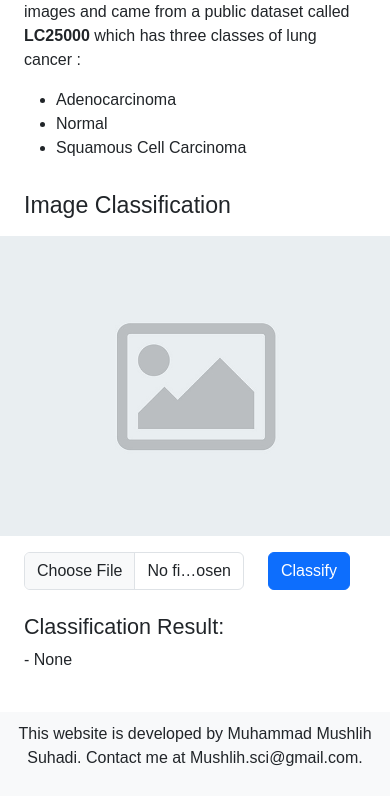
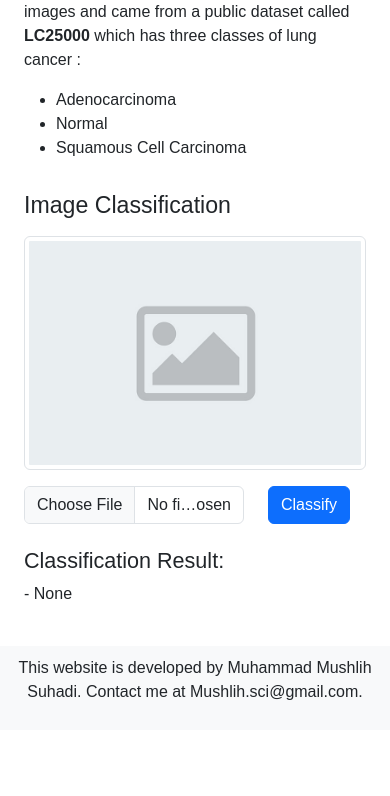
Before and after one commit to Mushlihs/Lung-Histo-Classification, a Django app: page / in a window 390 px wide; the page is wider, and only the part inside the window is pictured. Shown: the part 437-1233 px from the top of that part. After the commit the page ends 1137 px from the top of that part, so only its background shows below. Run offline with Django 4.2, Linux system fonts and the light colour scheme; some libraries are stand-ins or nearby versions.

Commit message:
fix layout and and ajax post request

```diff
--- a/classify/views.py
+++ b/classify/views.py
@@ -1,5 +1,5 @@
 from django.shortcuts import render
-from django.http import HttpResponse
+from django.http import JsonResponse,HttpResponse
 from django.conf import settings
 from django.core.files.storage import default_storage
 import os
@@ -12,13 +12,13 @@ def index(request):
         f=request.FILES['sentFile']
         original = readimg(f)
         col=""
-        label, col = klasifikasi(settings.MYMODEL, original, col)
+        label, col = klasifikasi(settings.LUNGMODEL, original, col)
 
-        response = {}
-        response['name'] = str(label)
-        response['img'] = f.read
-        response['color'] = col
-        return render(request,'index.html', response)
+        response = {
+            "name":str(label),
+            "col":col
+        }
+        return JsonResponse(response)
     else:
         return render(request,'index.html')
 
@@ -44,12 +44,12 @@ def klasifikasi(model, image, col):
     y_prediksi=np.argmax(prediksi, axis=1)[0]
     kelas=["Adenocarsinoma","Normal","Squamous Cell Carcinoma"]
     if y_prediksi == 0:
-        col="orange"
+        col="warning"
         out=kelas[0]
     elif y_prediksi == 1:
-        col="green"
+        col="success"
         out=kelas[1]
     elif y_prediksi == 2:
-        col="red"
+        col="danger"
         out=kelas[2]
     return out,col
--- a/templates/index.html
+++ b/templates/index.html
@@ -32,7 +32,7 @@
 
     <div class="container my-4">
       <div class="row">
-        <div class="col-md-6 px-4">
+        <div class="col-md-6 col-xs-12 px-4">
           <h2>Lung Histopathology Cancer</h2>
           <p class="text-justify">
             This is an app build with deep learning techniques where commonly
@@ -52,7 +52,7 @@
             </ul>
           </p>
         </div>
-        <div class="col-md-6 px-4">
+        <div class="col-md-6 col-xs-12 px-4">
           <h3 class="mt-3">Image Classification</h3>
           <form
             id="classification-form"
@@ -62,10 +62,11 @@
             {% csrf_token %}
             <div class="my-3 d-flex justify-content-center">
               <img
+              class="img-thumbnail "
                 id="uploaded-image"
-                src="{% static 'placeholder.jpg' %}"
+                src="{% static 'blank.jpg' %}"
                 alt="Upload an Image"
-                style="height: 300px; width: 460px"
+                style="max-height:300px"
               />
             </div>
             <div class="row">
@@ -80,13 +81,13 @@
                 />
               </div>
               <div class="col-4">
-                <button type="submit" class="btn btn-primary">Classify</button>
+                <button id="subm" type="submit" class="btn btn-primary">Classify</button>
               </div>
             </div>
           </form>
           <div class="result mt-4">
             <h4>Classification Result:</h4>
-            <p style = "color:{{ col }};">- {{ name | default:"None" }}</p>
+            <p id="result">- {{ name | default:"None" }}</p>
           </div>
         </div>
       </div>
@@ -101,7 +102,7 @@
       </div>
     </div>
 
-    <script src="https://cdn.jsdelivr.net/npm/bootstrap@5.3.0/dist/js/bootstrap.bundle.min.js"></script>
+    <script src="//ajax.googleapis.com/ajax/libs/jquery/1.10.1/jquery.min.js"></script>
     <script>
       function displayImage() {
         const input = document.getElementById("imageUpload");
@@ -109,7 +110,28 @@
         image.style.display = "block";
         image.src = URL.createObjectURL(input.files[0]);
       }
+      $(document).ready(function() {
+        $('#classification-form').submit(function(e) {
+          e.preventDefault();
+          var formData = new FormData(this);
 
+          $.ajax({
+              type: 'POST',
+              url: '',  // Update with your URL
+              data: formData,
+              processData: false,
+              contentType: false,
+              success: function(response) {
+                  $('#result').html("- "+response.name);
+                  $('#result').removeClass();
+                  $('#result').addClass("font-weight-bold text-"+response.col);
+              },
+              error: function(error) {
+                  console.log(error);
+              }
+          });
+      });
+    });
     </script>
   </body>
 </html>
```
Also changed, not shown: lunghisto/settings.py (+6 -5 lines), preview.png, static/blank.jpg (renamed from static/placeholder.jpg).
